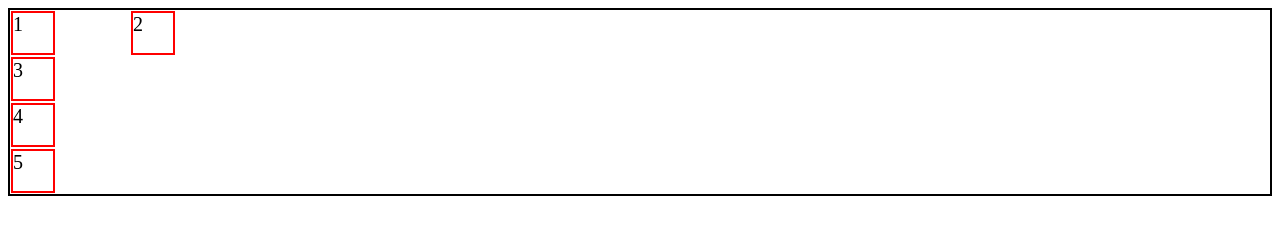
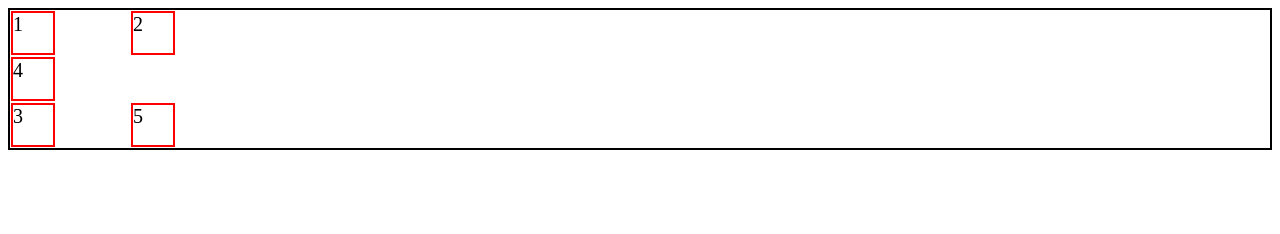
Before and after one commit to csma2006/Web-development, a plain HTML site: page Dict 37/index.html in a window 1280 px wide. Drawn offline with Linux system fonts and the light colour scheme.

Commit message:
CSS grid

```diff
--- a/Dict 37/Style.css
+++ b/Dict 37/Style.css
@@ -13,5 +13,5 @@
 }
 .item-4{
     grid-column: 1 / 3;
-    gird-row: 2 / 3;
+    grid-row: 2 / 3;
 }
```
